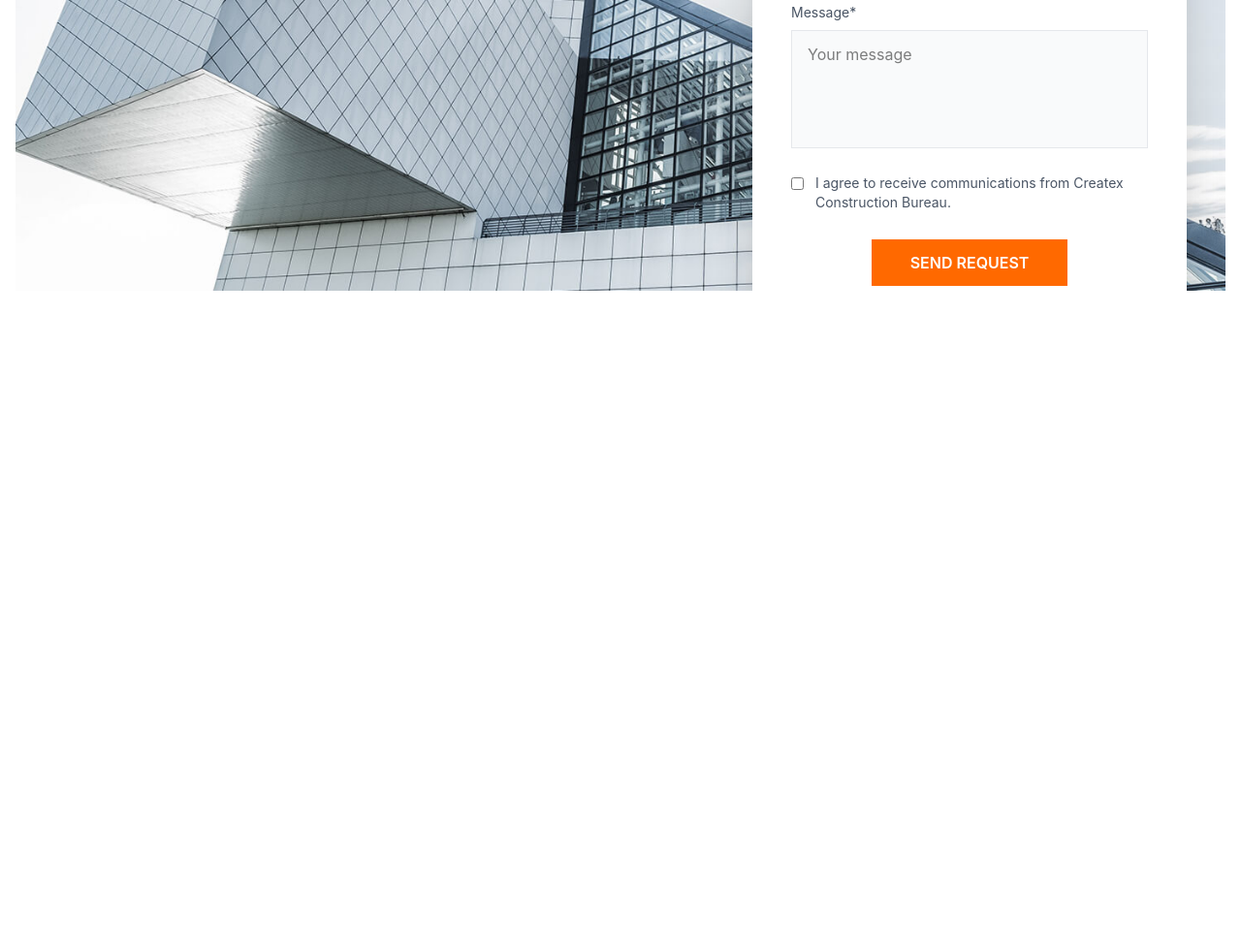
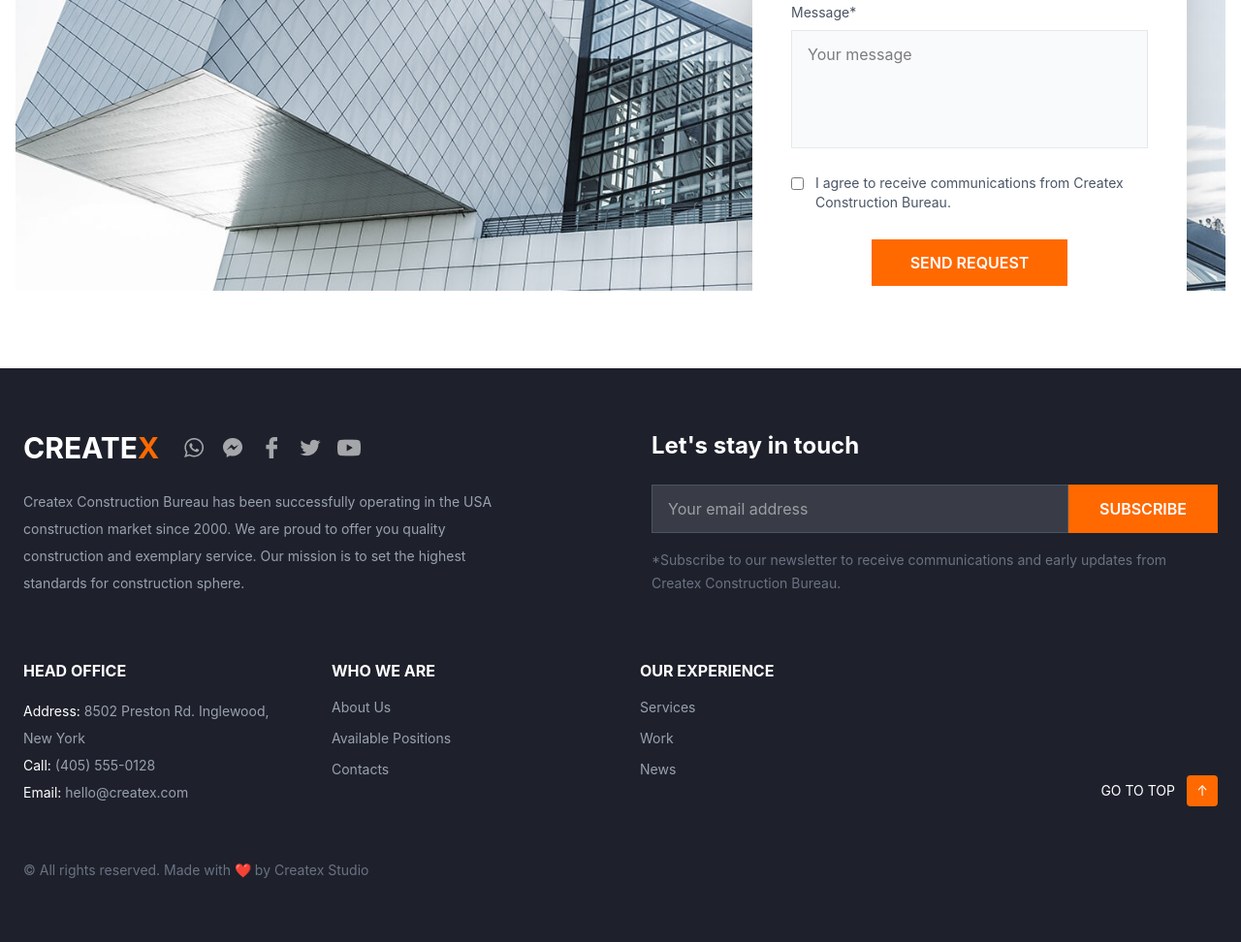
Before and after one commit to nozimnegmatov0010/teamwork2, a website: page src/nozim2.html in a window 1280 px wide. Shown: the part 2723-3695 px from the top of the page at 97% size. Before the commit the page ends 3103 px from the top, so only its background shows below. Drawn offline with nearby package versions, Linux system fonts and the light colour scheme; files that its build step writes are made by us from their sources.

Commit message:
my last section

```diff
--- a/src/nozim2.html
+++ b/src/nozim2.html
@@ -338,5 +338,128 @@
 
     </div>
 </section>
+<footer class="bg-[#1E212C] text-white py-16">
+    <div class="max-w-7xl mx-auto px-6">
+
+        <div class="grid lg:grid-cols-2 gap-16">
+
+            <div>
+
+                <div class="flex items-center gap-6 mb-6">
+
+                    <h2 class="text-3xl font-bold">
+                        CREATE<span class="text-orange-500">X</span>
+                    </h2>
+
+                    <div class="flex gap-4 text-gray-400 text-lg">
+                       <img src="./images/socials.png" alt="">
+                    </div>
+
+                </div>
+
+                <p class="text-gray-400 leading-7 max-w-lg text-sm">
+                    Createx Construction Bureau has been successfully operating in the USA
+                    construction market since 2000. We are proud to offer you quality
+                    construction and exemplary service. Our mission is to set the highest
+                    standards for construction sphere.
+                </p>
+
+            </div>
+
+            <div>
+
+                <h3 class="text-2xl font-bold mb-6">
+                    Let's stay in touch
+                </h3>
+
+                <div class="flex flex-col sm:flex-row">
+                    <input
+                        type="email"
+                        placeholder="Your email address"
+                        class="flex-1 bg-[#393C46] border border-gray-600 px-4 py-3 outline-none">
+
+                    <button
+                        class="bg-orange-500 hover:bg-orange-600 px-8 py-3 font-semibold transition">
+                        SUBSCRIBE
+                    </button>
+                </div>
+
+                <p class="text-gray-500 text-sm mt-4 leading-6">
+                    *Subscribe to our newsletter to receive communications and early updates from
+                    Createx Construction Bureau.
+                </p>
+
+            </div>
+
+        </div>
+
+        <div class="grid md:grid-cols-4 gap-10 mt-16">
+
+            <div>
+                <h4 class="font-bold uppercase mb-4">
+                    Head Office
+                </h4>
+
+                <p class="text-gray-400 text-sm leading-7">
+                    <span class="text-white">Address:</span>
+                    8502 Preston Rd. Inglewood, New York
+                </p>
+
+                <p class="text-gray-400 text-sm leading-7">
+                    <span class="text-white">Call:</span>
+                    (405) 555-0128
+                </p>
+
+                <p class="text-gray-400 text-sm leading-7">
+                    <span class="text-white">Email:</span>
+                    hello@createx.com
+                </p>
+            </div>
+
+            <div>
+                <h4 class="font-bold uppercase mb-4">
+                    Who we are
+                </h4>
+
+                <ul class="space-y-3 text-gray-400 text-sm">
+                    <li><a href="#" class="hover:text-white">About Us</a></li>
+                    <li><a href="#" class="hover:text-white">Available Positions</a></li>
+                    <li><a href="#" class="hover:text-white">Contacts</a></li>
+                </ul>
+            </div>
+
+            <div>
+                <h4 class="font-bold uppercase mb-4">
+                    Our Experience
+                </h4>
+
+                <ul class="space-y-3 text-gray-400 text-sm">
+                    <li><a href="#" class="hover:text-white">Services</a></li>
+                    <li><a href="#" class="hover:text-white">Work</a></li>
+                    <li><a href="#" class="hover:text-white">News</a></li>
+                </ul>
+            </div>
+
+            <div class="flex md:justify-end items-end">
+                <a href="#top" class="flex items-center gap-3 text-sm uppercase hover:text-orange-500 transition">
+                    Go to top
+                    <span class="bg-orange-500 w-8 h-8 rounded flex items-center justify-center">
+                        ↑
+                    </span>
+                </a>
+            </div>
+
+        </div>
+
+        <div class="mt-14 flex flex-col sm:flex-row justify-between items-center text-sm text-gray-500">
+
+            <p>
+                © All rights reserved. Made with ❤️ by Createx Studio
+            </p>
+
+        </div>
+
+    </div>
+</footer>
     </body>
     </html>
```
